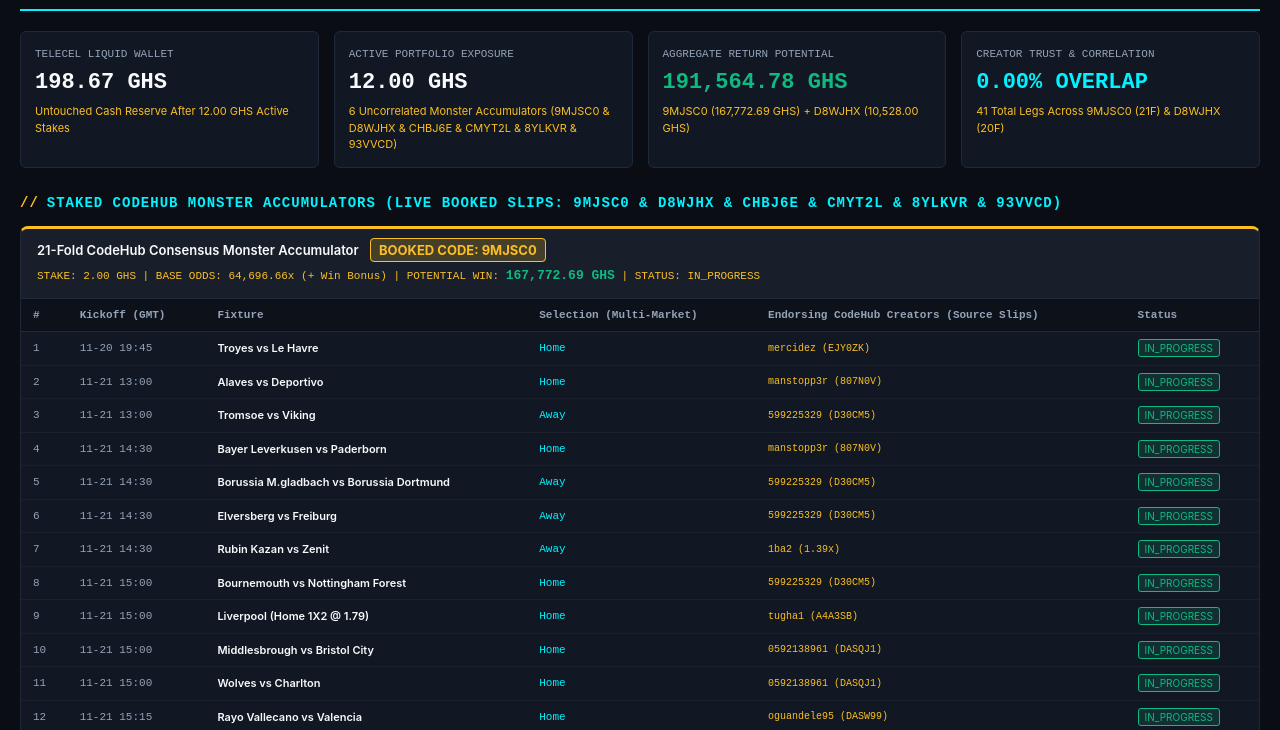
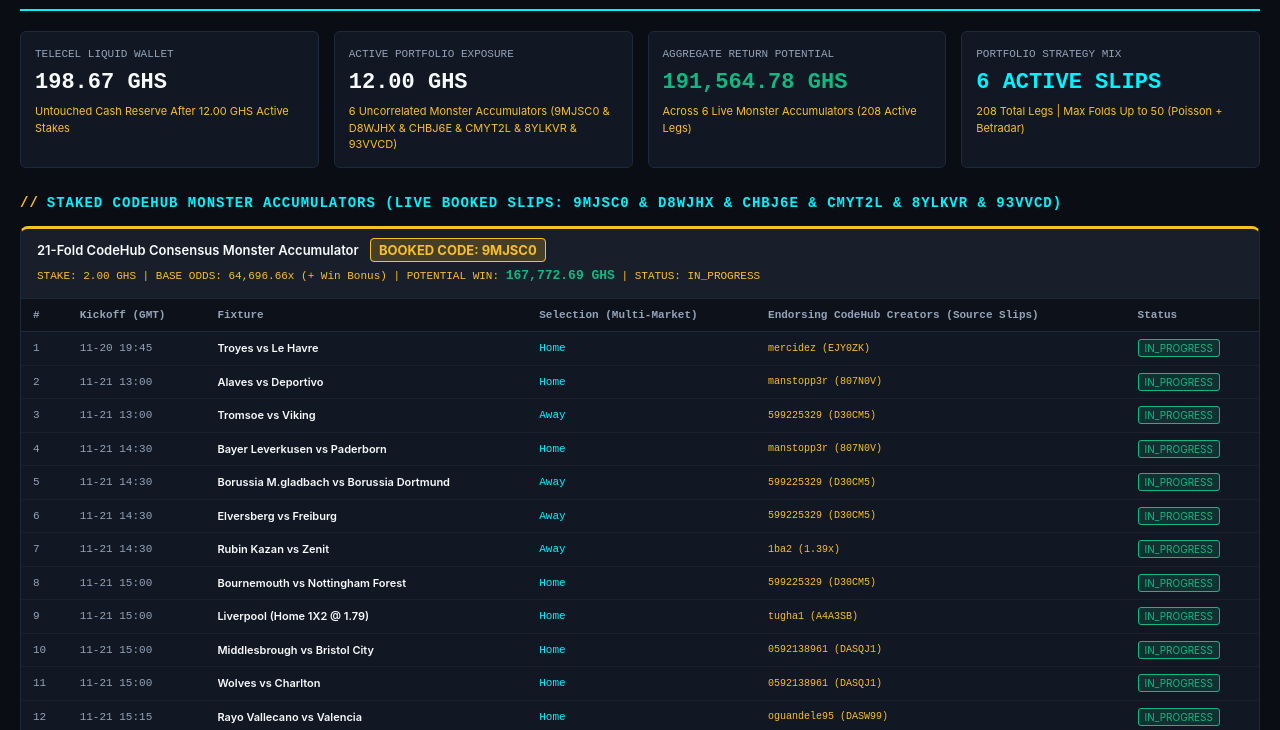
Before and after one commit to amoakoh22/Jac, a website: page docs/index.html in a window 1280 px wide. Shown: the part 70-800 px from the top of the page. Drawn offline with Linux system fonts and the light colour scheme.

Commit message:
chore(jac-daemon): live terminal & ledger telemetry sync

```diff
--- a/docs/index.html
+++ b/docs/index.html
@@ -335,12 +335,12 @@
         <div class="stat-card">
             <div class="stat-label">Aggregate Return Potential</div>
             <div class="stat-value" style="color: var(--accent-green);">191,564.78 GHS</div>
-            <div class="stat-sub">9MJSC0 (167,772.69 GHS) + D8WJHX (10,528.00 GHS)</div>
+            <div class="stat-sub">Across 6 Live Monster Accumulators (208 Active Legs)</div>
         </div>
         <div class="stat-card">
-            <div class="stat-label">Creator Trust & Correlation</div>
-            <div class="stat-value" style="color: var(--accent-cyan);">0.00% OVERLAP</div>
-            <div class="stat-sub">41 Total Legs Across 9MJSC0 (21F) & D8WJHX (20F)</div>
+            <div class="stat-label">Portfolio Strategy Mix</div>
+            <div class="stat-value" style="color: var(--accent-cyan);">6 ACTIVE SLIPS</div>
+            <div class="stat-sub">208 Total Legs | Max Folds Up to 50 (Poisson + Betradar)</div>
         </div>
     </div>
 
```
Also changed, not shown: index.html (+4 -4 lines), syndicate/syndicate_terminal.html (+4 -4 lines), 1 other file.
